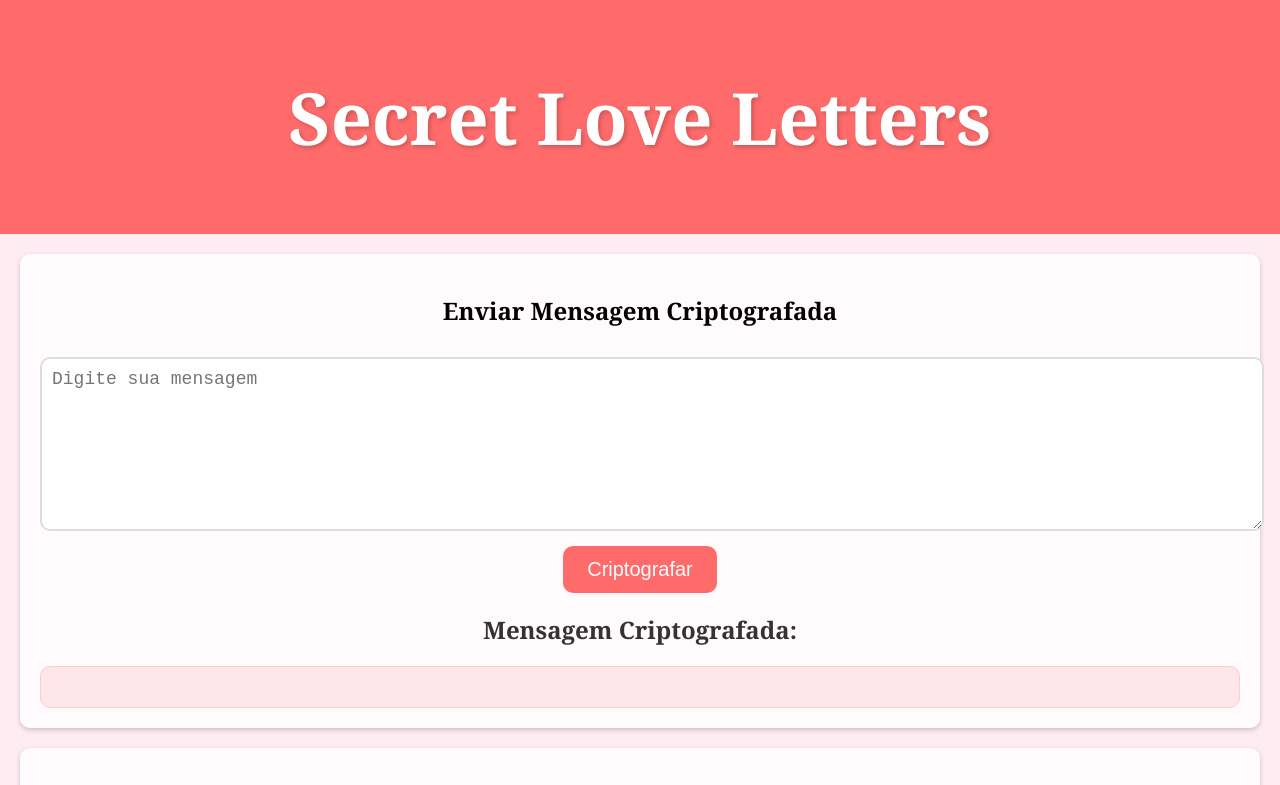
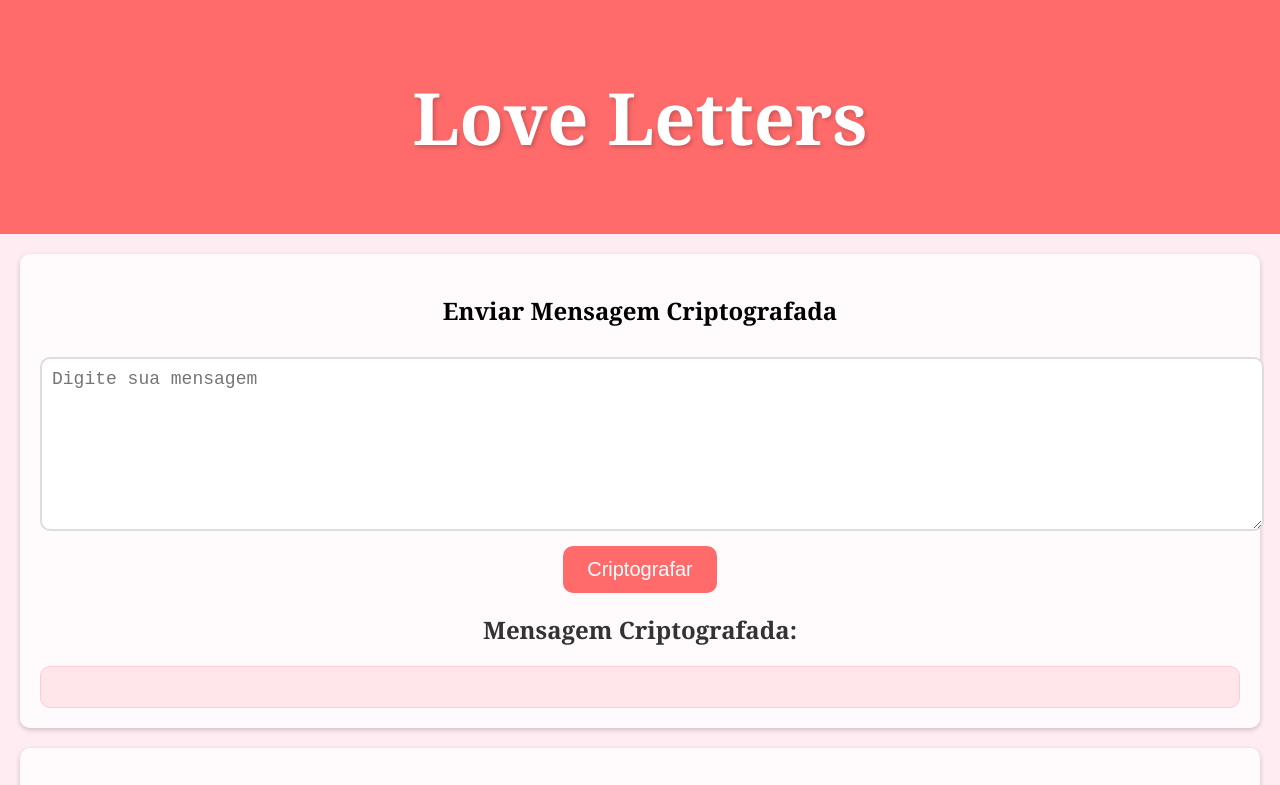
Before and after one commit to novaesz/Love-Letters, a plain HTML site: page index.html in a window 1280 px wide. Shown: the top 785 px of the page. Drawn offline with Linux system fonts and the light colour scheme.

Commit message:
Update index.html

```diff
--- a/index.html
+++ b/index.html
@@ -8,7 +8,7 @@
 </head>
 <body>
     <header>
-        <h1>Secret Love Letters</h1>
+        <h1>Love Letters</h1>
     </header>
     <section class="encryption">
         <h2>Enviar Mensagem Criptografada</h2>
```
